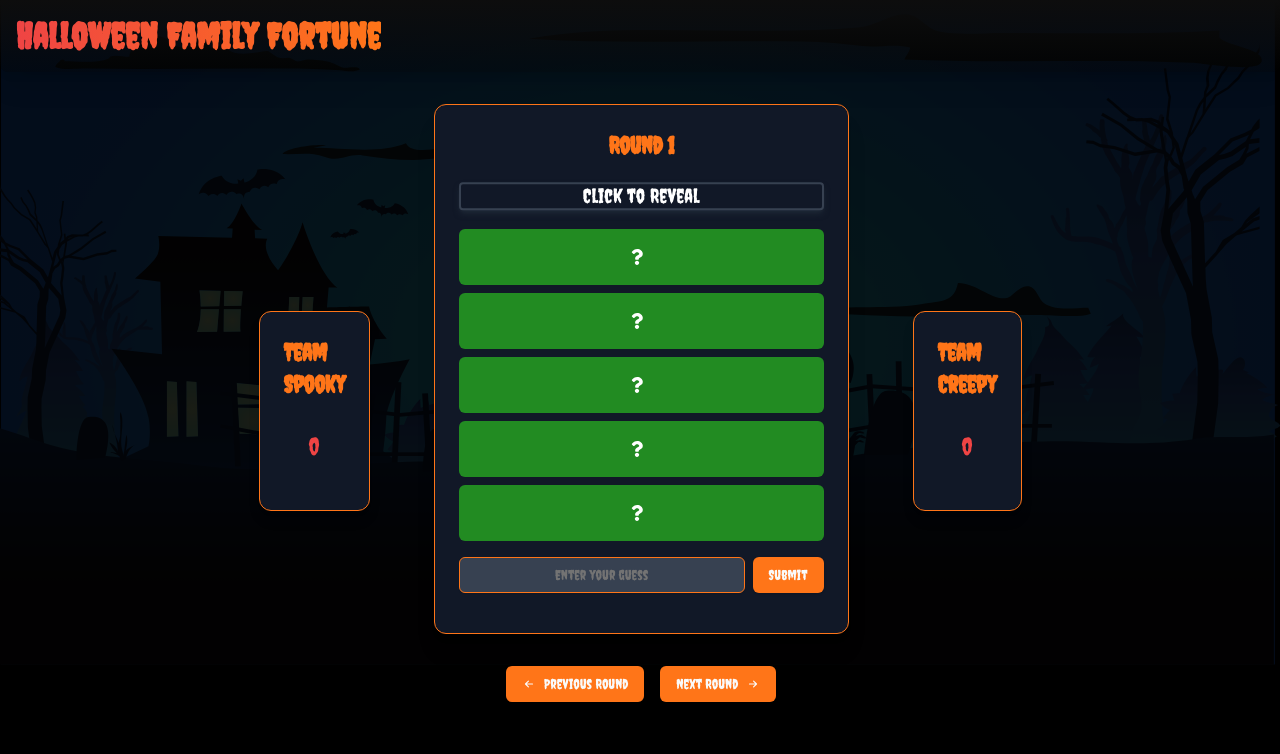
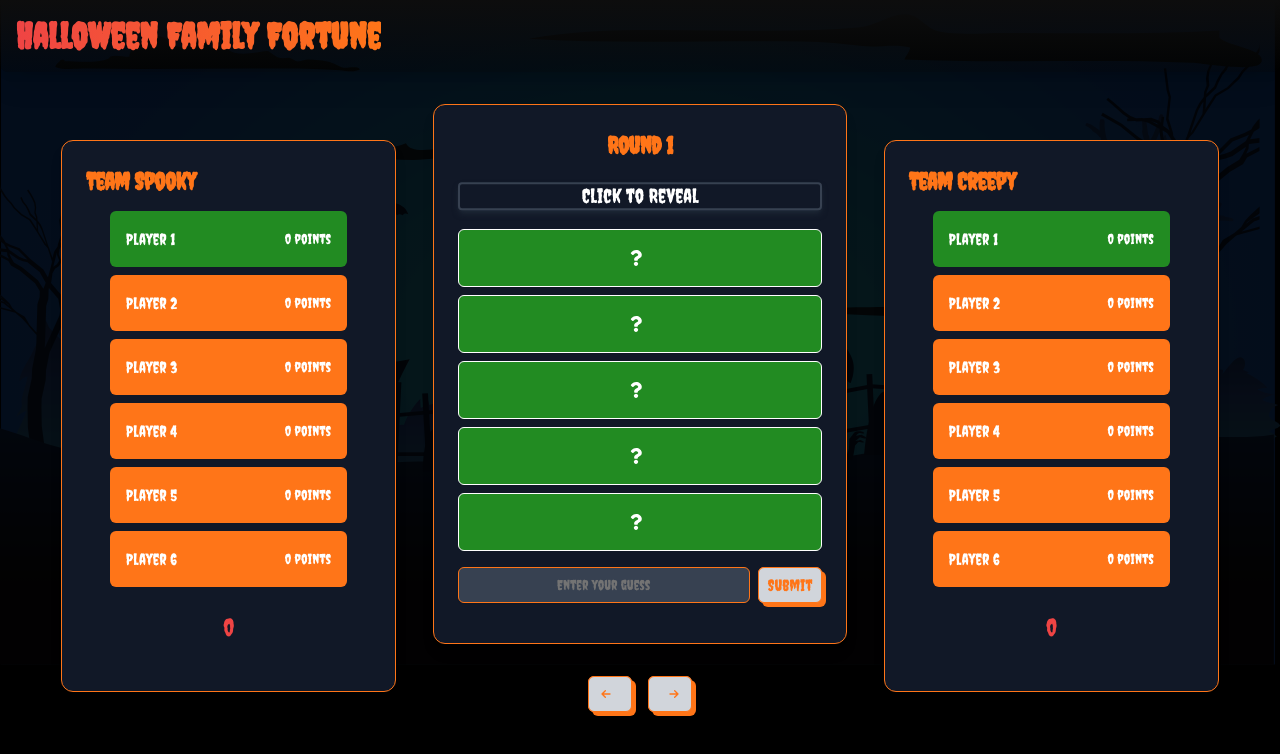
Before and after one commit to jordanleeevans/halloween-family-fortune, a React (Vite) app in the folder halloween-ff/: page /family-fortune in a window 1280 px wide. Shown: the top 754 px of the page. Built offline with nearby package versions, Linux system fonts and the light colour scheme.

Commit message:
Refactor FamilyFortuneCard component and remove unused imports

```diff
--- a/halloween-ff/src/components/FamilyFortuneCard.tsx
+++ b/halloween-ff/src/components/FamilyFortuneCard.tsx
@@ -3,19 +3,14 @@ import { Input } from "@/components/ui/input";
 import { Button } from "@/components/ui/button";
 import Tile from "@/components/ui/tile";
 import { useGameContext } from "@/context/GameContext";
-import { useCallback, useState, useEffect, useRef } from "react";
-import { useNavigate } from "react-router-dom";
+import { useState, useEffect } from "react";
 
 export default function FamilyFortuneCard() {
 	const [input, setInput] = useState<string>("");
-	const {
-		teams,
-		currentRoundIndex,
-		currentRound,
-		handleBuzzerWinnerSubmission,
-	} = useGameContext();
+	const { currentRoundIndex, currentRound, handleBuzzerWinnerSubmission } =
+		useGameContext();
 	return (
-		<Card className="bg-gray-900 border-halloweenOrange text-white shadow-xl hover:scale-105 transition-transform duration-500 ">
+		<Card>
 			<CardHeader>
 				<CardTitle className="text-2xl font-bold text-halloweenOrange text-center">
 					Round {currentRoundIndex + 1}
--- a/halloween-ff/src/components/RoundManager.tsx
+++ b/halloween-ff/src/components/RoundManager.tsx
@@ -12,13 +12,11 @@ export const RoundManager: React.FC = () => {
 				className="bg-halloweenOrange hover:bg-orange-600 flex-1 flex items-center justify-between"
 			>
 				<HiOutlineArrowSmLeft className="inline-block mr-2" />
-				Previous Round
 			</Button>
 			<Button
 				onClick={nextRound}
 				className="bg-halloweenOrange hover:bg-orange-600 flex-1 flex items-center justify-between"
 			>
-				Next Round
 				<HiOutlineArrowSmRight className="inline-block ml-2" />
 			</Button>
 		</div>
--- a/halloween-ff/src/components/TeamCard.tsx
+++ b/halloween-ff/src/components/TeamCard.tsx
@@ -16,6 +16,16 @@ const TeamCard: React.FC<TeamCardProps> = ({ teamIndex }) => {
 		setBuzzerPlayer(teamIndex, index);
 	};
 
+	const placeholderPlayers = Array.from({ length: 6 }, (_, index) => ({
+		name: `Player ${index + 1}`,
+		score: 0,
+		current: index === 0 ? true : false,
+	}));
+
+	const players = teams[teamIndex].players.length
+		? teams[teamIndex].players
+		: placeholderPlayers;
+
 	return (
 		<Card>
 			<CardHeader className="flex justify-between">
@@ -23,7 +33,7 @@ const TeamCard: React.FC<TeamCardProps> = ({ teamIndex }) => {
 					{teams[teamIndex].name}
 				</CardTitle>
 				<CardContent className="flex flex-col items-center">
-					{teams[teamIndex].players.map((player, index) => (
+					{players.map((player, index) => (
 						<PlayerTile
 							key={index}
 							player={player}
--- a/halloween-ff/src/components/ui/button.tsx
+++ b/halloween-ff/src/components/ui/button.tsx
@@ -1,57 +1,28 @@
-import * as React from "react"
-import { Slot } from "@radix-ui/react-slot"
-import { cva, type VariantProps } from "class-variance-authority"
+import React from "react";
+import { cn } from "@/lib/utils";
 
-import { cn } from "@/lib/utils"
-
-const buttonVariants = cva(
-  "inline-flex items-center justify-center whitespace-nowrap rounded-md text-sm font-medium transition-colors focus-visible:outline-none focus-visible:ring-1 focus-visible:ring-ring disabled:pointer-events-none disabled:opacity-50",
-  {
-    variants: {
-      variant: {
-        default:
-          "bg-primary text-primary-foreground shadow hover:bg-primary/90",
-        destructive:
-          "bg-destructive text-destructive-foreground shadow-sm hover:bg-destructive/90",
-        outline:
-          "border border-input bg-background shadow-sm hover:bg-accent hover:text-accent-foreground",
-        secondary:
-          "bg-secondary text-secondary-foreground shadow-sm hover:bg-secondary/80",
-        ghost: "hover:bg-accent hover:text-accent-foreground",
-        link: "text-primary underline-offset-4 hover:underline",
-      },
-      size: {
-        default: "h-9 px-4 py-2",
-        sm: "h-8 rounded-md px-3 text-xs",
-        lg: "h-10 rounded-md px-8",
-        icon: "h-9 w-9",
-      },
-    },
-    defaultVariants: {
-      variant: "default",
-      size: "default",
-    },
-  }
-)
-
-export interface ButtonProps
-  extends React.ButtonHTMLAttributes<HTMLButtonElement>,
-    VariantProps<typeof buttonVariants> {
-  asChild?: boolean
+interface ButtonProps extends React.ButtonHTMLAttributes<HTMLButtonElement> {
+	className?: string;
 }
 
-const Button = React.forwardRef<HTMLButtonElement, ButtonProps>(
-  ({ className, variant, size, asChild = false, ...props }, ref) => {
-    const Comp = asChild ? Slot : "button"
-    return (
-      <Comp
-        className={cn(buttonVariants({ variant, size, className }))}
-        ref={ref}
-        {...props}
-      />
-    )
-  }
-)
-Button.displayName = "Button"
+export const Button: React.FC<ButtonProps> = ({
+	className,
+	children,
+	...props
+}) => {
+	return (
+		<button
+			className={cn(
+				"relative inline-block font-medium group py-1.5 px-2.5 rounded-md",
+				className
+			)}
+			{...props}
+		>
+			<span className="absolute inset-0 w-full h-full transition duration-400 ease-out transform translate-x-1 translate-y-1 rounded-md bg-halloweenOrange group-hover:-translate-x-0 group-hover:-translate-y-0"></span>
+			<span className="absolute inset-0 w-full h-full bg-gray-300 border border-halloweenOrange group-hover:bg-orange-50 rounded-md"></span>
+			<span className="relative text-halloweenOrange">{children}</span>
+		</button>
+	);
+};
 
-export { Button, buttonVariants }
+export default { Button };
--- a/halloween-ff/src/components/ui/card.tsx
+++ b/halloween-ff/src/components/ui/card.tsx
@@ -9,7 +9,7 @@ const Card = React.forwardRef<
 	<div
 		ref={ref}
 		className={cn(
-			"rounded-xl border bg-card text-card-foreground shadow-lg bg-gray-900 border-halloweenOrange text-white hover:scale-105 transition-transform duration-500 ",
+			"rounded-xl border bg-card text-card-foreground shadow-lg bg-gray-900 border-halloweenOrange text-white",
 			className
 		)}
 		{...props}
--- a/halloween-ff/src/components/ui/tile.tsx
+++ b/halloween-ff/src/components/ui/tile.tsx
@@ -8,7 +8,7 @@ interface TileProps {
 
 const Tile: React.FC<TileProps> = ({ answer }) => (
 	<div
-		className={`w-full p-4 mb-2 text-center rounded-md transition-all duration-300 hover:bg-halloweenOrange hover:text-white
+		className={`w-full p-4 mb-2 text-center rounded-md transition-all duration-300 hover:bg-halloweenOrange hover:text-white border border-white
        ${
 					answer.revealed
 						? "bg-halloweenOrange text-white"
```
